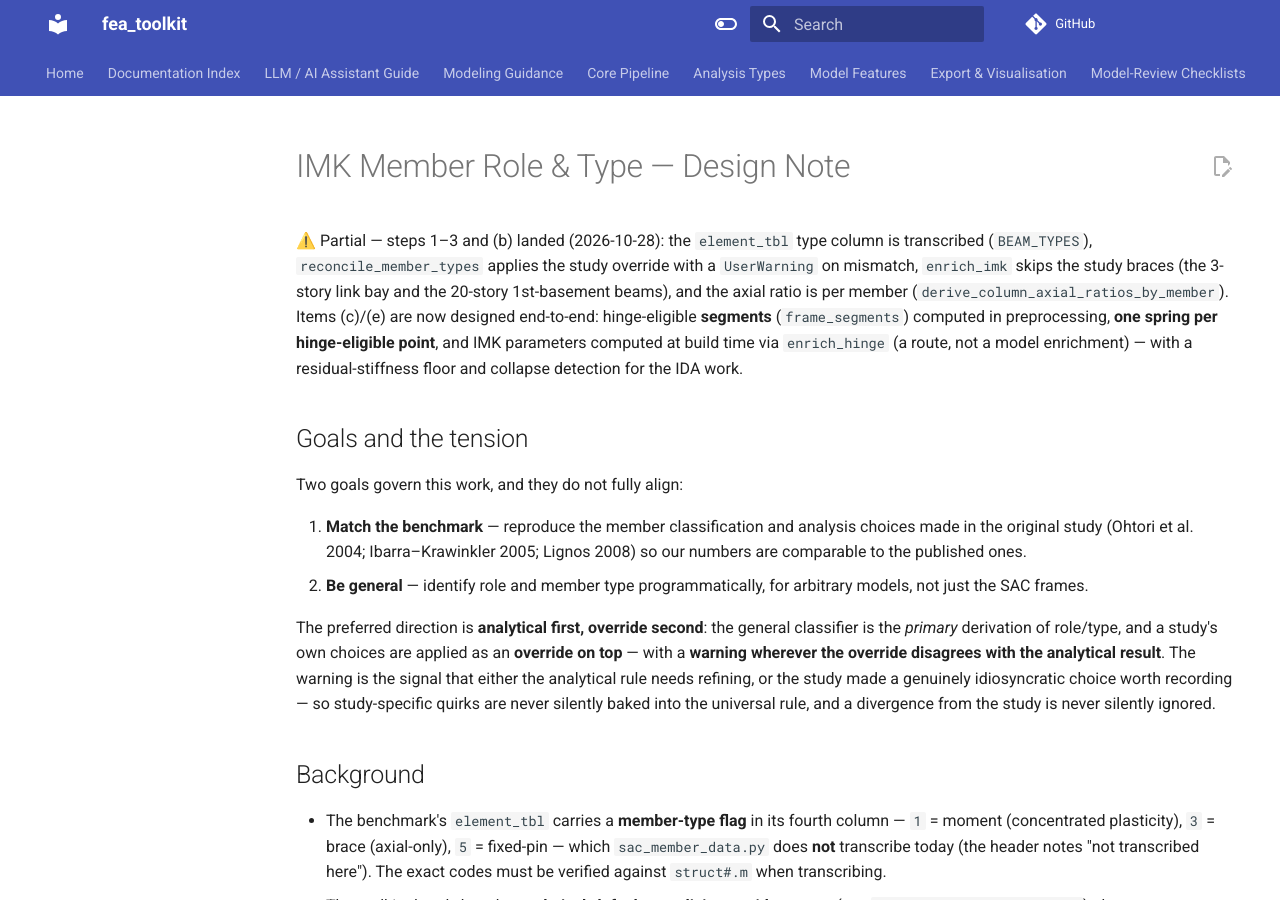
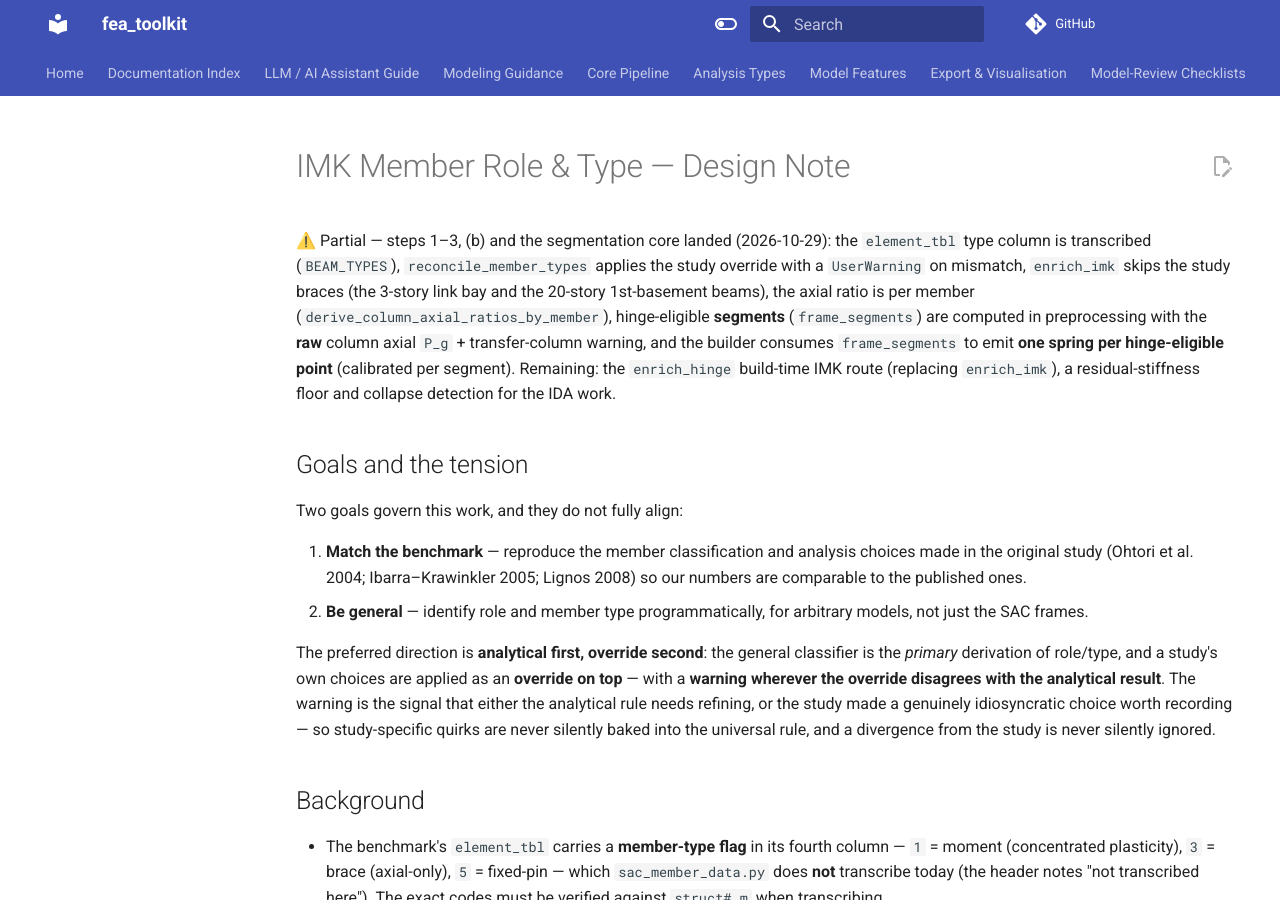
Before and after one commit to boustrephon/fea_toolkit, an MkDocs documentation site: the page built from docs/imk_member_classification.md, in a window 1280 px wide and 900 px high. Built offline with MkDocs 1.6.1 and Material for MkDocs 9.7.7, drawn with Linux system fonts in a browser that asks for light colours; comment, search, counter and statistics services are not loaded; some of the changed text lies outside the part shown.

Commit message:
docs: mark one-spring-per-point segmentation landed

```diff
--- a/docs/imk_member_classification.md
+++ b/docs/imk_member_classification.md
@@ -9,15 +9,17 @@ related: [imk_deterioration_model.md, element_classification.md, benchmark_roadm
 
 # IMK Member Role & Type — Design Note
 
-⚠️ Partial — steps 1–3 and (b) landed (2026-10-28): the `element_tbl` type column
-is transcribed (`BEAM_TYPES`), `reconcile_member_types` applies the study
-override with a `UserWarning` on mismatch, `enrich_imk` skips the study braces
-(the 3-story link bay and the 20-story 1st-basement beams), and the axial ratio
-is per member (`derive_column_axial_ratios_by_member`).  Items (c)/(e) are now
-designed end-to-end: hinge-eligible **segments** (`frame_segments`) computed in
-preprocessing, **one spring per hinge-eligible point**, and IMK parameters
-computed at build time via `enrich_hinge` (a route, not a model enrichment) —
-with a residual-stiffness floor and collapse detection for the IDA work.
+⚠️ Partial — steps 1–3, (b) and the segmentation core landed (2026-10-29): the
+`element_tbl` type column is transcribed (`BEAM_TYPES`),
+`reconcile_member_types` applies the study override with a `UserWarning` on
+mismatch, `enrich_imk` skips the study braces (the 3-story link bay and the
+20-story 1st-basement beams), the axial ratio is per member
+(`derive_column_axial_ratios_by_member`), hinge-eligible **segments**
+(`frame_segments`) are computed in preprocessing with the **raw** column axial
+`P_g` + transfer-column warning, and the builder consumes `frame_segments` to
+emit **one spring per hinge-eligible point** (calibrated per segment).
+Remaining: the `enrich_hinge` build-time IMK route (replacing `enrich_imk`), a
+residual-stiffness floor and collapse detection for the IDA work.
 
 ## Goals and the tension
 
@@ -339,9 +341,11 @@ The reusable piece is the signature, not a universal rule vocabulary.
    braces.)*
 4. ✅ Extend the axial ratio to per-member (b), keeping the base-section value as
    the reported summary.  *(Landed: `derive_column_axial_ratios_by_member`.)*
-5. Attach IMK hinges at hinge-eligible points (member ends + framing points),
+5. ✅ Attach IMK hinges at hinge-eligible points (member ends + framing points),
    **one spring per point** (not two back-to-back), and keep the interior
-   elastic (c).  *(Design refined 2026-10-28; open.)*
+   elastic (c).  *(Landed 2026-10-29: `_create_lumped_hinges` consumes
+   `frame_segments` — one spring per point, per-segment calibration; a framing
+   point keeps the upstream segment anchored to the structural node.)*
 6. Express hinge-eligibility as a switchable rule list applied to a `Selection`
    (`member_ends` / `framing_points` add candidates; `exclude_braces` /
    `honour_releases` / `include_leaning_columns` veto), consuming the existing
@@ -353,14 +357,16 @@ The reusable piece is the signature, not a universal rule vocabulary.
    premature local singularity — the one-spring-per-point rule (5) removes the
    *spurious* mode; this handles the *genuine* plastic mechanism.  *(Designed
    2026-10-28; open.)*
-8. Store the classification as **segments, not points** (`frame_segments`, each
+8. 🚧 Store the classification as **segments, not points** (`frame_segments`, each
    a `FrameSegment` with its sub-element chain, length and axial — Option C), and
    compute the IMK parameters **at build time** via `enrich_hinge(backbone=…)`
    rather than stamping `imk_params` on the model (a route, not an enrichment;
-   `enrich_imk` is removed).  *(Designed 2026-10-28; open.)*
-9. Store the **raw** column gravity axial `P_g` on `FrameSegment.axial`
+   `enrich_imk` is removed).  *(Segments stored and consumed 2026-10-29; the
+   `enrich_hinge` build-time route and `enrich_imk` removal remain open.)*
+9. ✅ Store the **raw** column gravity axial `P_g` on `FrameSegment.axial`
    (convention-free; the IMK `Pg/Pye` ratio is derived at build time via
    `enrich_hinge`), converging with the existing `_stack_gravity_axial` (Elwood).
    **Warn on transfer columns** (a column bottom on a beam, no column below)
    rather than modelling load transfer; the solved-case `derive_column_axial`
-   verb is the fallback.  *(Designed 2026-10-28; open.)*
+   verb is the fallback.  *(Raw `P_g` + transfer warning landed 2026-10-29; the
+   `enrich_hinge` `Pg/Pye` ratio and the solved-case verb remain open.)*
```
